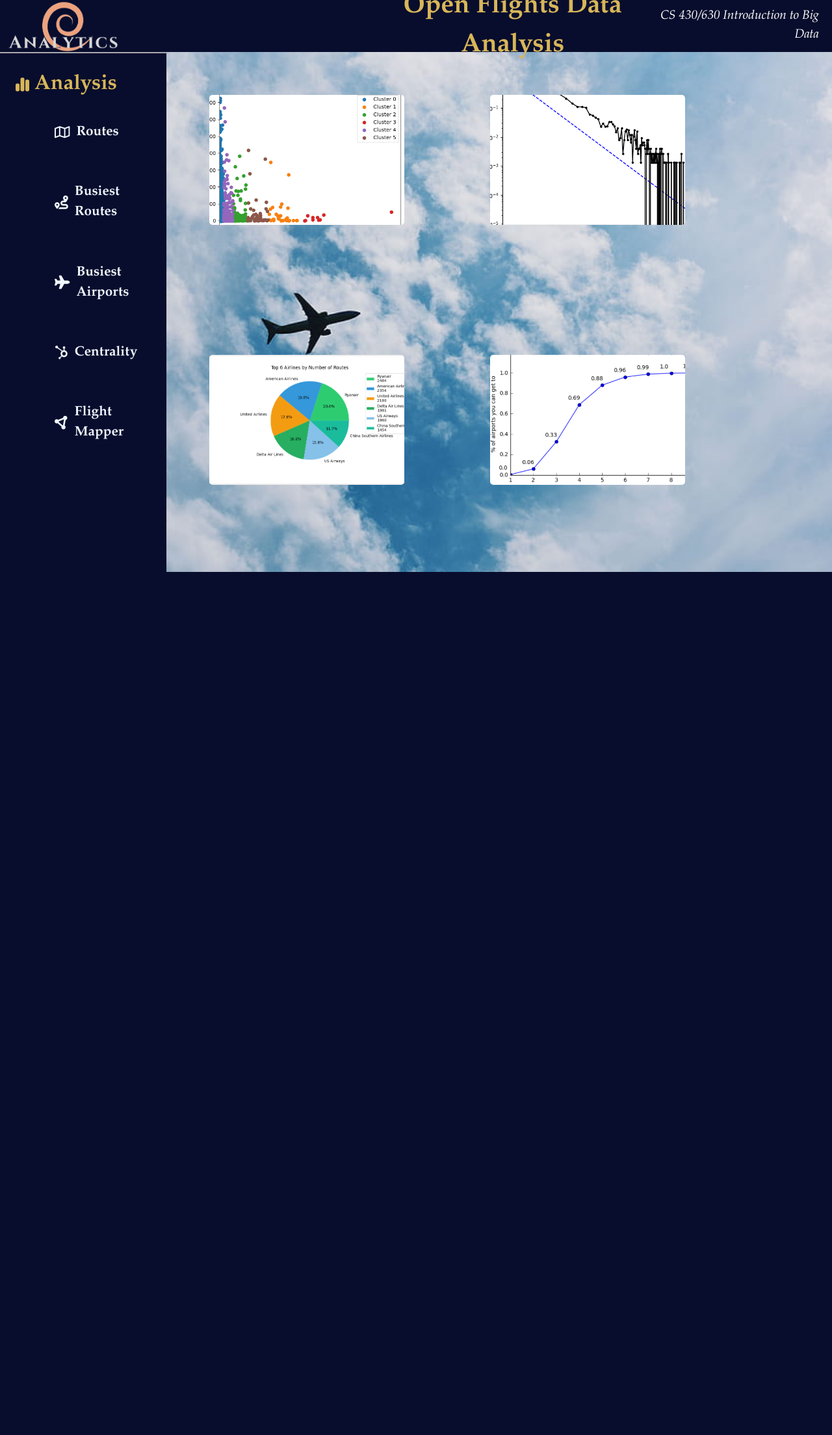
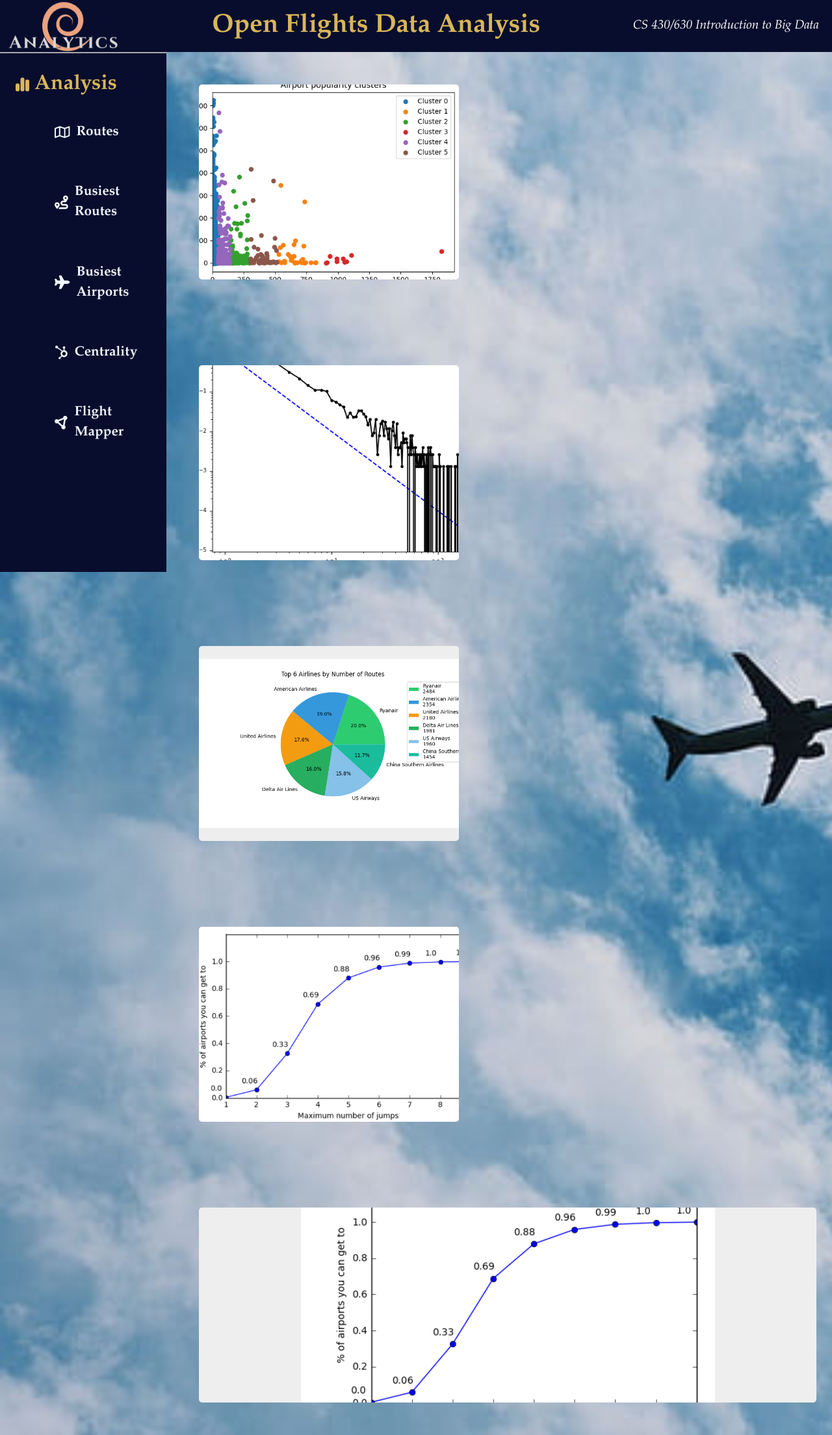
Before and after one commit to Vaishnavi-Desai-0204/Airline-Big-Data-Project, a Flask app: page /main_page in a window 1280 px wide. Shown: the whole page at 65% size. Before the commit the page ends 880 px from the top, so only its background shows below. Run offline with Flask 3, Linux system fonts and the light colour scheme; some libraries are stand-ins or nearby versions.

Commit message:
main_page

```diff
--- a/app.py
+++ b/app.py
@@ -40,6 +40,71 @@ def top_route():
         json.dump(top_routes_json, fp)
 
     return render_template('top_route.html')
+
+@app.route('/airport_kmeans')
+def airport_kmeans():
+    # Load the data into a pandas dataframe
+    routes_df = pd.read_csv('Data/routes.csv', sep=',', header=None)
+    airports_df = pd.read_csv('Data/airports.csv')
+
+    # drop rows where IATA code is NA
+    airports_df = airports_df[airports_df['IATA'] != '\\N']
+
+    # Rename columns
+    routes_df.rename(columns={2: 'Source Airport', 4: 'Destination Airport'}, inplace=True)
+
+    # Use k-means clustering to cluster the airports based on their popularity (number of flights departing and arriving at each airport)
+    airport_counts = pd.concat([routes_df['Source Airport'], routes_df['Destination Airport']], ignore_index=True)
+    airport_counts = airport_counts.value_counts().reset_index(name='Num flights')
+    airport_counts = airport_counts.rename(columns={'index': 'Airport'})
+
+    kmeans = KMeans(n_clusters=6, random_state=0).fit(airport_counts[['Num flights']])
+
+    # Print the cluster assignments for each airport
+    airport_counts['Cluster'] = kmeans.labels_
+    # print(airport_counts)
+
+    # Calculate the average flight count for each cluster
+    cluster_means = airport_counts.groupby('Cluster')['Num flights'].mean()
+
+    # Get the cluster with the highest average flight count
+    max_cluster = cluster_means.idxmax()
+
+    print(max_cluster)
+
+    # Print the airports in the cluster with the highest average number of flights
+    busiest_airports = airport_counts[airport_counts['Cluster'] == max_cluster]['Airport']
+    print(type(busiest_airports))
+    print("busiest airports=", busiest_airports)
+    busiest_airports_dict = busiest_airports.to_dict()
+    with open('static/busy_airports.json', 'w') as fp:
+        json.dump(busiest_airports_dict, fp)
+
+
+    # Get the altitude of each airport in airport_counts
+    airport_counts['Altitude'] = airport_counts['Airport'].map(airports_df.set_index('IATA')['Altitude'])
+    # airport_counts['Latitude'] = airport_counts['Airport'].map(airports_df.set_index('IATA')['Latitude'])
+    # airport_counts['Longitude'] = airport_counts['Airport'].map(airports_df.set_index('IATA')['Longitude'])
+    # airport_counts = airport_counts.dropna(subset=['Altitude'])
+    # print(airport_counts)
+
+      # Passing on the clusters to centrality.html
+    for cluster in range(6):
+        cluster_airports = airport_counts[airport_counts['Cluster'] == cluster]
+        print(cluster_airports)
+        dict_cluster = cluster_airports.to_dict('records')
+        with open(f'static/cluster_{cluster}_kmeans.json', 'w') as fp:
+            json.dump(dict_cluster, fp)
+
+    # Create scatter plot of altitude vs. number of flights for each airport in the clusters in busiest_airport.html
+    airport_counts_dict = airport_counts.to_dict('records')
+    with open('static/airport_counts.json', 'w') as fp:
+        json.dump(airport_counts_dict, fp)
+
+    return render_template('airport_kmeans.html')
+
+
+
 
 @app.route('/busy_airports')
 def busy_airports():
--- a/templates/index.html
+++ b/templates/index.html
@@ -84,5 +84,10 @@
         <input type="submit" value="main">
     </form>
 
+    <p>Click the button below to see the airport_kmeans:</p>
+    <form action="/airport_kmeans">
+        <input type="submit" value="kmeans">
+    </form>
+
 </body>
 </html>
--- a/templates/main_page.html
+++ b/templates/main_page.html
@@ -14,6 +14,13 @@
         .body-bg{
             background-image: url('static/images/flight.jpg');
             background-size: cover;
+            /* position: fixed; */
+
+            top: 0;
+            left: 0;
+            width: 100%;
+            height: auto;
+            z-index: -1;
         }
         .header{
             position: fixed;
@@ -24,6 +31,7 @@
             height: 80px;
             display: flex;
             justify-content: space-between;
+            z-index: 1;
 
         }
 
@@ -37,11 +45,14 @@
         .title{
             align-self: center;
             justify-content: center;
+            text-align: center;
             font-family: Garamond, serif;
             font-weight: bold;
             font-size: 2.5rem;
             color: rgb(216, 182, 89);
-            padding-left: 30%;
+            /* padding-left: 30%; */
+            flex-grow: 1;
+            margin: 0 auto;
         }
 
         .course{
@@ -50,28 +61,30 @@
             font-family: Garamond, serif;
             font-style: italic;
             color: white;
-            flex-grow: 1;
+            /* flex-grow: 1; */
             padding-right: 20px;
         }
 
         .main-screen{
-            height: 100vh;
+            /* height: 100vh; */
             display: flex;
             margin-top: 80px;
-            /* flex-wrap: wrap; */
+
         }
 
-        #left-menu{
+        .left-menu{
             height: 100vh;
             border-top-width: 2px;
             border-color: #a9a8ac;
             width: 20%;
             background-color:#080d2d;
             padding: 1.5rem;
-            /* position: fixed; */
+            position: fixed;
+            overflow-y: auto;
+
         }
 
-        #left-menu .menu-heading {
+        .left-menu .menu-heading {
             display: flex;
             align-items: center;
             color: rgb(216, 182, 89);
@@ -81,17 +94,17 @@
             font-size: 2rem;
         }
 
-        #left-menu .menu-heading i {
+        .left-menu .menu-heading i {
             font-size: 1.5rem;
             margin-right: 0.5rem;
         }
 
-        #left-menu ul {
+        .left-menu ul {
             margin-top: 0;
             padding-left: 1.5rem;
         }
 
-        #left-menu li{
+        .left-menu li{
             color: aliceblue;
             font-weight: bold;
             font-family: Garamond, serif;
@@ -101,7 +114,7 @@
             border-radius: 10px;
         }
 
-        #left-menu li:hover {
+        .left-menu li:hover {
             background-color: rgba(255, 255, 255, 0.341);
             border-radius: 10px;
         }
@@ -120,11 +133,13 @@
             flex: 1;
         }
 
-        #main-content {
-            padding: 1rem;
-            justify-content: flex-start;
-            flex-wrap: wrap;
-            /* margin-left: 20%; */
+        .main-content {
+            /* padding: 1rem; */
+            /* justify-content: flex-start; */
+            /* flex-wrap: wrap; */
+            flex: 1;
+
+            margin-left: 20%;
         }
         .container {
             display: flex;
@@ -155,8 +170,8 @@
         .square {
 			/* display: inline-block; */
 			margin: 50px;
-			width: 300px;
-			height: 200px;
+			width: 400px;
+			height: 300px;
 			border-radius: 5px;
 			background-color: #eee;
 			text-align: center;
@@ -208,6 +223,21 @@
 			right: auto;
 		}
 
+        .rect{
+            margin: 50px;
+            margin-right: 20px;
+			width: 950px;
+			height: 300px;
+			border-radius: 5px;
+			background-color: #eee;
+			text-align: center;
+			overflow: hidden;
+			display: flex;
+			/* flex-direction: column; */
+			justify-content: center;
+			align-items: center;
+        }
+
     </style>
     <script>
 		function showImage(url, text) {
@@ -251,7 +281,7 @@
             </div>
         </div>
         <div class="main-screen">
-            <div id="left-menu">
+            <div class="left-menu">
                 <div class="menu-heading">
                     <i class="fa-solid fa-chart-simple"></i>  Analysis
 
@@ -264,7 +294,7 @@
                     <li style="margin-bottom: 25px;"><a href="{{ url_for('results') }}"><div class="left-menu-item"><i class="fa-solid fa-circle-nodes"></i><span>Flight Mapper</span></div></a></li>
                 </ul>
             </div>
-            <div id="main-content">
+            <div class="main-content">
                 <div class="container">
 
                     <div class="square">
@@ -281,6 +311,10 @@
                         <img src="static/images/JUMPS.png" onclick="showImage('static/images/JUMPS.png', 'This is a paragraph of text for the third image.')">
 
                     </div>
+                    <div class="rect">
+                        <img src="static/images/JUMPS.png" onclick="showImage('static/images/JUMPS.png', 'This is a paragraph of text for the third image.')">
+
+                    </div>
                 </div>
             </div>
         </div>
```
Also changed, not shown: templates/airport_kmeans.html (added, +146 -0 lines), 2 other files.
